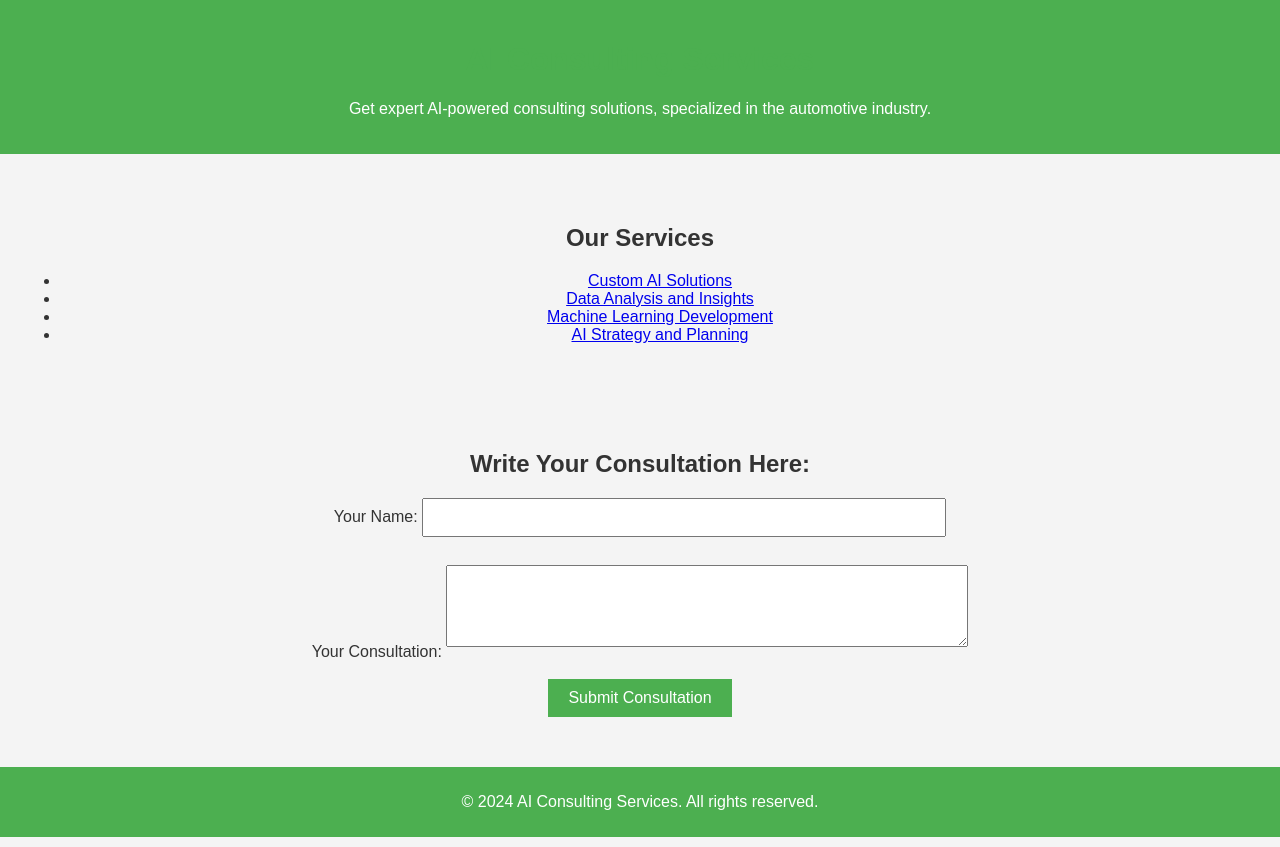
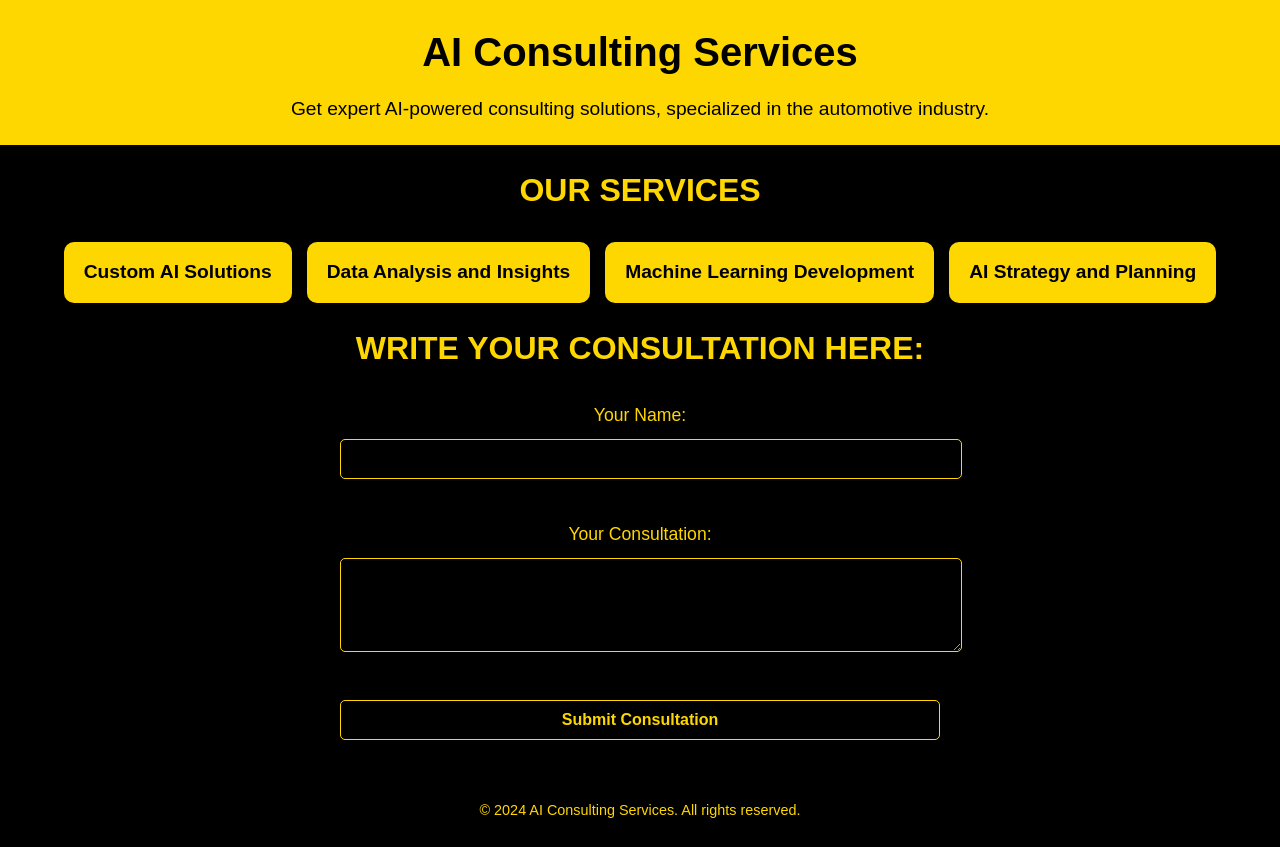
Before and after one commit to Mustafailsharkawi/cars, a plain HTML site: page index.html in a window 1280 px wide. Drawn offline with Linux system fonts and the light colour scheme.

Commit message:
Update styles.css

```diff
--- a/styles.css
+++ b/styles.css
@@ -1,63 +1,107 @@
+/* General Styles */
 body {
-    font-family: Arial, sans-serif;
-    background-color: #f0f0f0;
-    color: #333;
+    font-family: 'Arial', sans-serif;
+    background-color: #000; /* Black background */
+    color: #FFD700; /* Gold text color */
+    margin: 0;
+    padding: 0;
+    line-height: 1.6;
 }
 
-h1 {
-    color: #4CAF50;
+/* Header Section */
+header {
+    text-align: center;
+    padding: 20px;
+    background-color: #FFD700; /* Gold background */
+    color: #000; /* Black text */
 }
 
-p {
-    font-size: 16px;
-}
-/* تنسيق الصفحة */
-body {
-    font-family: Arial, sans-serif;
-    background-color: #f4f4f4;
+header h1 {
+    font-size: 2.5rem;
     margin: 0;
-    padding: 0;
-    text-align: center;
 }
 
-header {
-    background-color: #4CAF50;
-    color: white;
-    padding: 20px;
+header p {
+    font-size: 1.2rem;
+    margin: 10px 0 0;
 }
 
-section {
-    margin-top: 30px;
-    padding: 20px;
-}
-
-form {
+/* Services Section */
+section h2 {
+    text-align: center;
+    font-size: 2rem;
+    text-transform: uppercase;
     margin-top: 20px;
 }
 
-input, textarea {
+ul {
+    list-style: none;
+    padding: 0;
+    display: flex;
+    justify-content: center;
+    flex-wrap: wrap;
+    gap: 15px;
+}
+
+ul li {
+    background: #FFD700; /* Gold background */
+    padding: 15px 20px;
+    border-radius: 10px;
+    font-size: 1.2rem;
+}
+
+ul li a {
+    color: #000; /* Black text */
+    text-decoration: none;
+    font-weight: bold;
+}
+
+ul li a:hover {
+    color: #FFD700;
+    background-color: #000; /* Black background on hover */
+    padding: 15px 20px;
+    border-radius: 10px;
+}
+
+/* Consultation Form */
+form {
+    text-align: center;
+    margin: 20px auto;
+    max-width: 600px;
+}
+
+label {
+    display: block;
+    margin-bottom: 10px;
+    font-size: 1.1rem;
+}
+
+input, textarea, button {
+    width: 100%;
     padding: 10px;
-    margin-bottom: 10px;
-    width: 80%;
-    max-width: 500px;
+    margin-bottom: 15px;
+    border: 1px solid #FFD700;
+    border-radius: 5px;
+    font-size: 1rem;
+    background-color: #000; /* Black background */
+    color: #FFD700; /* Gold text */
 }
 
 button {
-    background-color: #4CAF50;
-    color: white;
-    padding: 10px 20px;
-    border: none;
+    font-weight: bold;
     cursor: pointer;
-    font-size: 16px;
 }
 
 button:hover {
-    background-color: #45a049;
+    background-color: #FFD700;
+    color: #000;
 }
 
+/* Footer */
 footer {
-    background-color: #4CAF50;
-    color: white;
-    padding: 10px;
-    margin-top: 30px;
+    text-align: center;
+    padding: 10px 0;
+    background-color: #000; /* Black background */
+    color: #FFD700; /* Gold text */
+    font-size: 0.9rem;
 }
```
